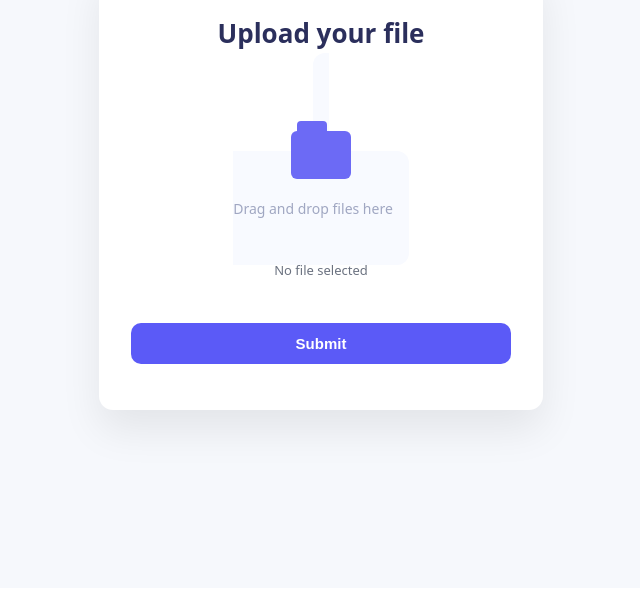
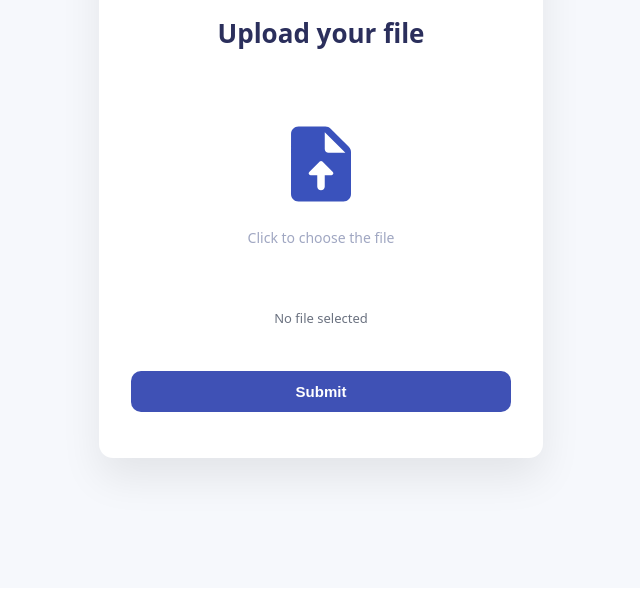
Before and after one commit to aravindhangesain/scorecard_cms, an Astro site: page /admin/upload-methodology in a window 1280 px wide. Shown: the part 220-816 px from the top of the page, without its empty margins (319-959 px from the left). Built offline with nearby package versions, Linux system fonts and the light colour scheme; Astro itself is replaced by a stand-in of ours.

Commit message:
Logo added

```diff
--- a/src/pages/admin/upload-methodology.astro
+++ b/src/pages/admin/upload-methodology.astro
@@ -7,6 +7,9 @@
 
 <div class="page">
   <div class="card">
+    <div>
+      <img src="/images/KiwaLogo.png" alt="Logo" width="100" />
+    </div>
     <h1>Upload your file</h1>
 
     <form id="uploadForm">
@@ -17,9 +20,11 @@
           accept=".json,.xlsx,.xls,.csv"
           required
         />
-                <div class="icon"></div>
+        <div class="file">
+          <img src="/images/File_Upload.svg" alt="file_upload"/>
+        </div>
 
-                <span>Drag and drop files here</span>
+        <span>Click to choose the file</span>
       </label>
 
       <p id="fileName" class="filename">No file selected</p>
@@ -30,6 +35,101 @@
     </form>
   </div>
 </div>
+
+
+<style>
+  .page {
+    min-height: 100vh;
+    display: grid;
+    place-items: center;
+    background: #f6f8fc;
+    font-family:
+      system-ui,
+      -apple-system,
+      sans-serif;
+  }
+
+  .card {
+    width: 380px;
+    background: #fff;
+    padding: 32px;
+    border-radius: 14px;
+    box-shadow: 0 20px 40px rgba(0, 0, 0, 0.08);
+    text-align: center;
+  }
+
+  h1 {
+    font-size: 26px;
+    font-weight: 700;
+    color: #2b2f5c;
+    margin-bottom: 48px;
+    margin-top: 26px;
+  }
+
+.dropzone {
+
+  border-radius: 12px;
+  padding: 20px 8px;
+  cursor: pointer;
+  margin-bottom: 24px;
+
+  display: flex;
+  flex-direction: column;
+  align-items: center;
+  justify-content: center;
+  gap: 14px;
+}
+
+
+ .file img {
+  width: 90px;
+  height: auto;
+
+}
+
+
+  .dropzone span {
+    font-size: 14px;
+    color: #a0a7c2;
+  }
+
+  input[type="file"] {
+    display: none;
+  }
+
+  button {
+    width: 100%;
+    padding: 12px;
+    background: #3f51b5;
+    color: #fff;
+    border: none;
+    border-radius: 10px;
+    font-size: 15px;
+    font-weight: 600;
+    cursor: pointer;
+    margin-top: 26px;
+  }
+
+  button:disabled {
+    background: #b5b8f7;
+    cursor: not-allowed;
+  }
+
+  .filename {
+    font-size: 13px;
+    color: #6b7280;
+    margin-top: 42px;
+    margin-bottom: 18px;
+    word-break: break-all;
+  }
+
+  #status {
+    margin-top: 14px;
+    font-size: 13px;
+    color: #555;
+  }
+</style>
+
 
 <script>
   const form = document.getElementById("uploadForm");
@@ -69,18 +169,16 @@
     try {
       const res = await fetch(endpoint, {
         method: "POST",
-        body: formData
+        body: formData,
       });
 
       const data = await res.json();
 
       if (res.ok) {
         if (ext === "json") {
-          status.textContent =
-            `JSON uploaded (archived v${data.archived?.match(/\d+/)?.[0]})`;
+          status.textContent = `JSON uploaded (archived v${data.archived?.match(/\d+/)?.[0]})`;
         } else {
-          status.textContent =
-            `${ext.toUpperCase()} converted successfully`;
+          status.textContent = `${ext.toUpperCase()} converted successfully`;
         }
         form.reset();
       } else {
@@ -103,101 +201,3 @@
     }
   });
 </script>
-
-<style>
-    .page {
-        min-height: 100vh;
-        display: grid;
-        place-items: center;
-        background: #f6f8fc;
-        font-family:
-            system-ui,
-            -apple-system,
-            sans-serif;
-    }
-
-    .card {
-        width: 380px;
-        background: #fff;
-        padding: 32px;
-        border-radius: 14px;
-        box-shadow: 0 20px 40px rgba(0, 0, 0, 0.08);
-        text-align: center;
-    }
-
-    h1 {
-        font-size: 26px;
-        font-weight: 700;
-        color: #2b2f5c;
-        margin-bottom: 48px;
-    }
-
-    .dropzone {
-        background: #f8faff;
-        border-radius: 12px;
-        padding: 46px 16px;
-        cursor: pointer;
-        margin-bottom: 24px;
-    }
-
-    .icon {
-        width: 60px;
-        height: 48px;
-        margin: 10px auto 18px;
-        background: #6c6af5;
-        border-radius: 6px;
-        position: relative;
-    }
-
-    .icon::before {
-        content: "";
-        position: absolute;
-        top: -10px;
-        left: 6px;
-        width: 30px;
-        height: 14px;
-        background: #6c6af5;
-        border-radius: 4px 4px 0 0;
-    }
-
-    .dropzone span {
-        font-size: 14px;
-        color: #a0a7c2;
-    }
-
-    input[type="file"] {
-        display: none;
-    }
-
-    button {
-        width: 100%;
-        padding: 12px;
-        background: #5b5af7;
-        color: #fff;
-        border: none;
-        border-radius: 10px;
-        font-size: 15px;
-        font-weight: 600;
-        cursor: pointer;
-        margin-top: 26px;
-    }
-
-    button:disabled {
-        background: #b5b8f7;
-        cursor: not-allowed;
-    }
-
-    .filename {
-        font-size: 13px;
-        color: #6b7280;
-        margin-top: 42px;
-        margin-bottom: 18px;
-        word-break: break-all;
-    }
-
-    #status {
-        margin-top: 14px;
-        font-size: 13px;
-        color: #555;
-    }
-</style>
```
Also changed, not shown: public/images/File_Upload.svg (added), public/images/KiwaLogo.png (added). Lines whose indentation alone changed are shown as unchanged.
